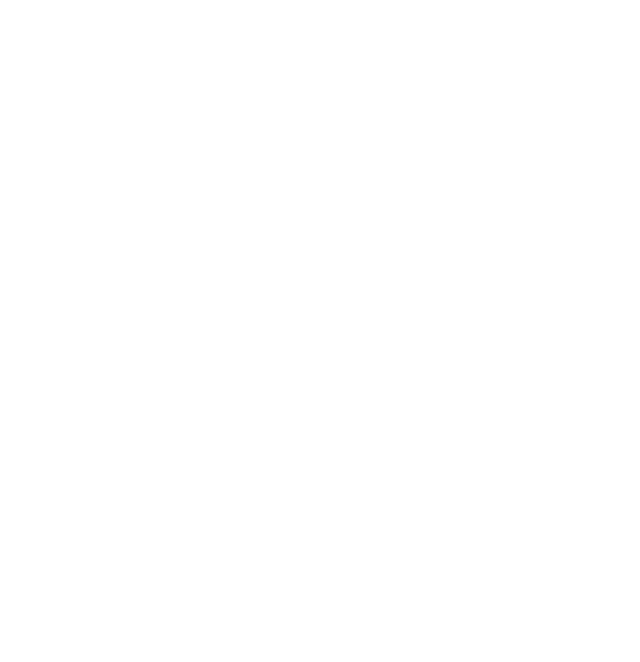
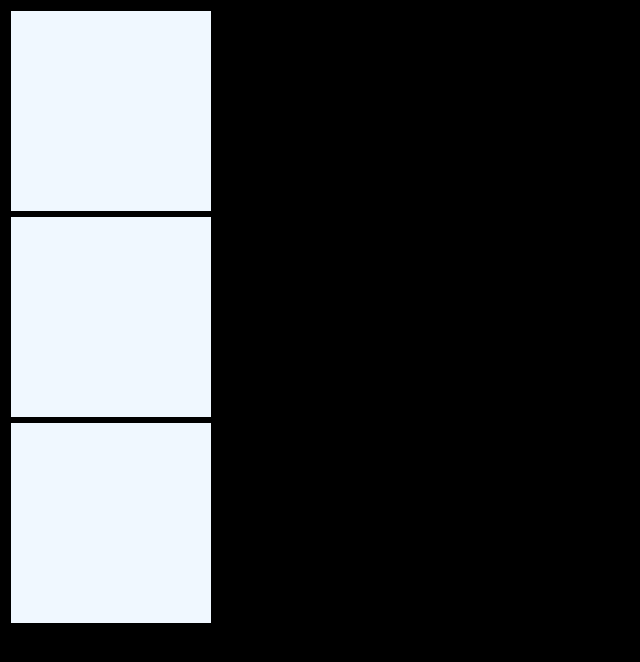
Before and after one commit to grzonkat/www1, a plain HTML site: page index.html in a window 1280 px wide. Shown: the whole page, without its empty margins (0-640 px from the left). Drawn offline with Linux system fonts and the light colour scheme.

Commit message:
edycja plikow index i style

```diff
--- a/index.html
+++ b/index.html
@@ -7,6 +7,8 @@
     <link rel="stylesheet" href="style.css">
 </head>
 <body>
-
+    <div></div>
+    <div></div>
+    <div></div>
 </body>
 </html>
--- a/style.css
+++ b/style.css
@@ -0,0 +1,11 @@
+body
+{
+    background-color: black;
+}
+div
+{
+    border: solid;
+    width: 200px;
+    height: 200px;
+    background-color: aliceblue;
+}
```
